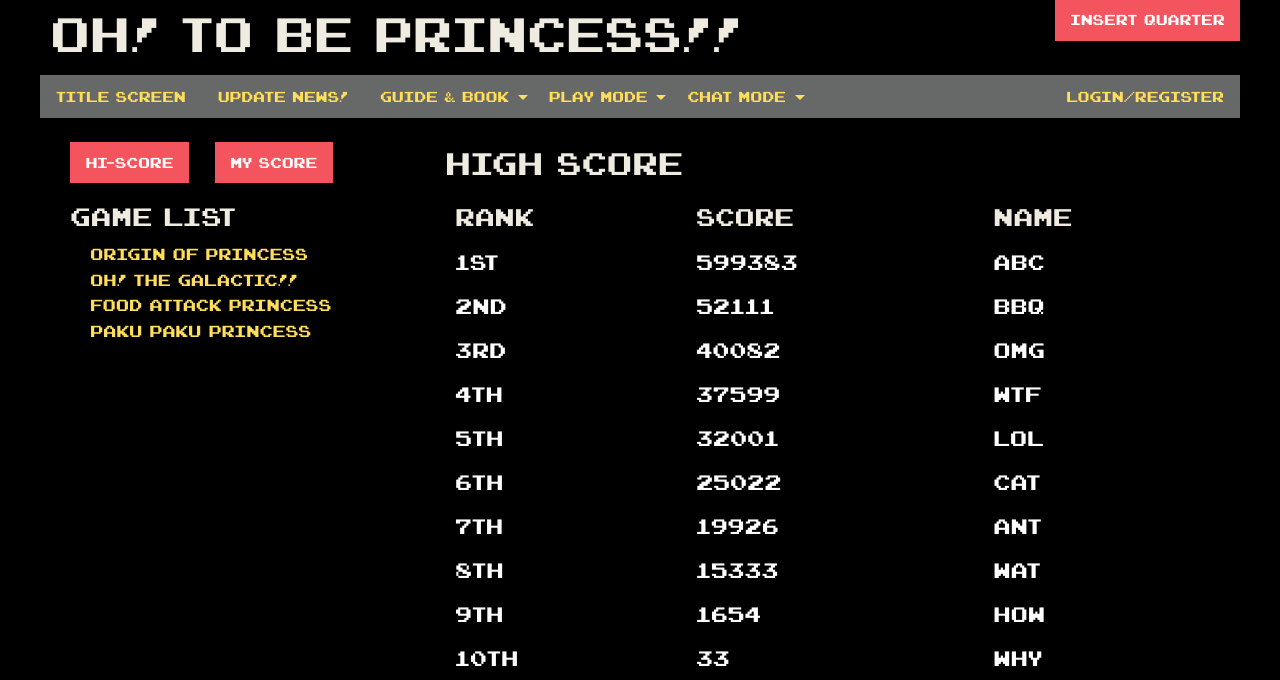
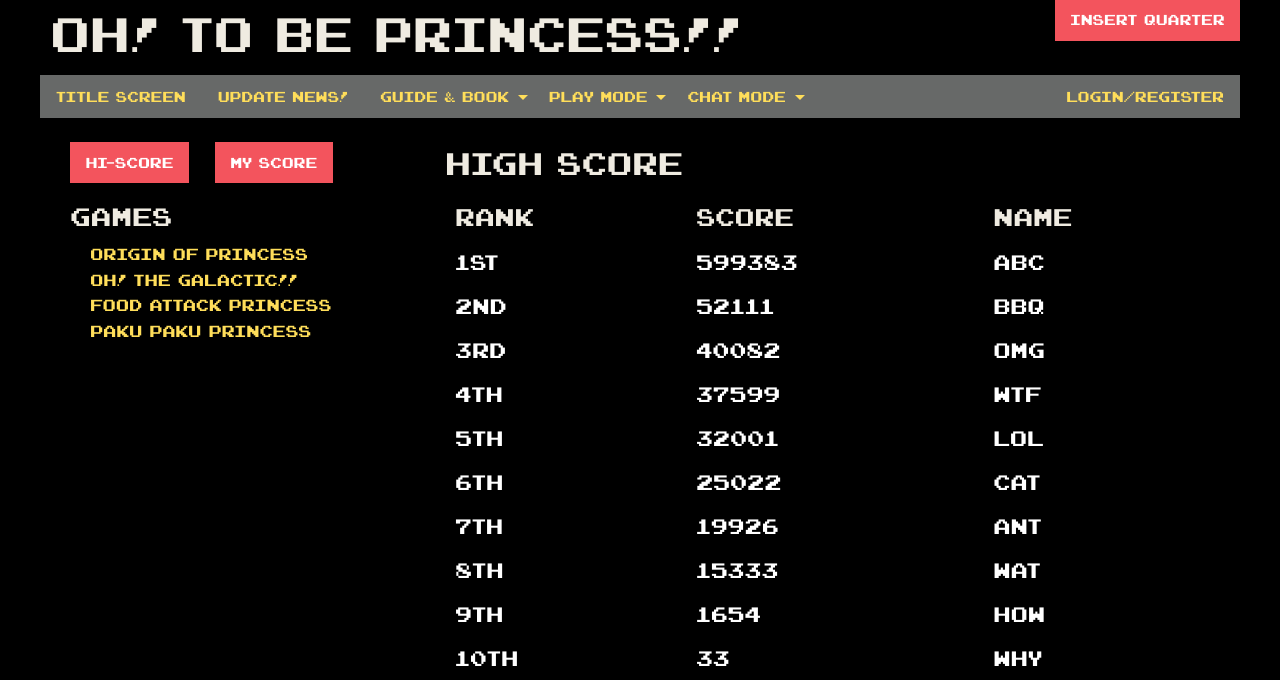
Before and after one commit to nadiaff/princess, a PHP site: page /scoreboard.php in a window 1280 px wide. Shown: the top 680 px of the page. Run offline with PHP 8.4, Linux system fonts and the light colour scheme; some web fonts are replaced.

Commit message:
Changed Game List wording to just Games

```diff
--- a/scoreboard.php
+++ b/scoreboard.php
@@ -28,7 +28,7 @@
 					<div class="columns medium-3">
 						<a class="button">HI-SCORE</a>
 						<a class="button float-right">MY SCORE</a>
-						<h4>GAME LIST</h4>
+						<h4>GAMES</h4>
 						<ul>
 							<li><a href="#">ORIGIN OF PRINCESS</a></li>
 							<li><a href="#">OH! THE GALACTIC!!</a></li>
```
